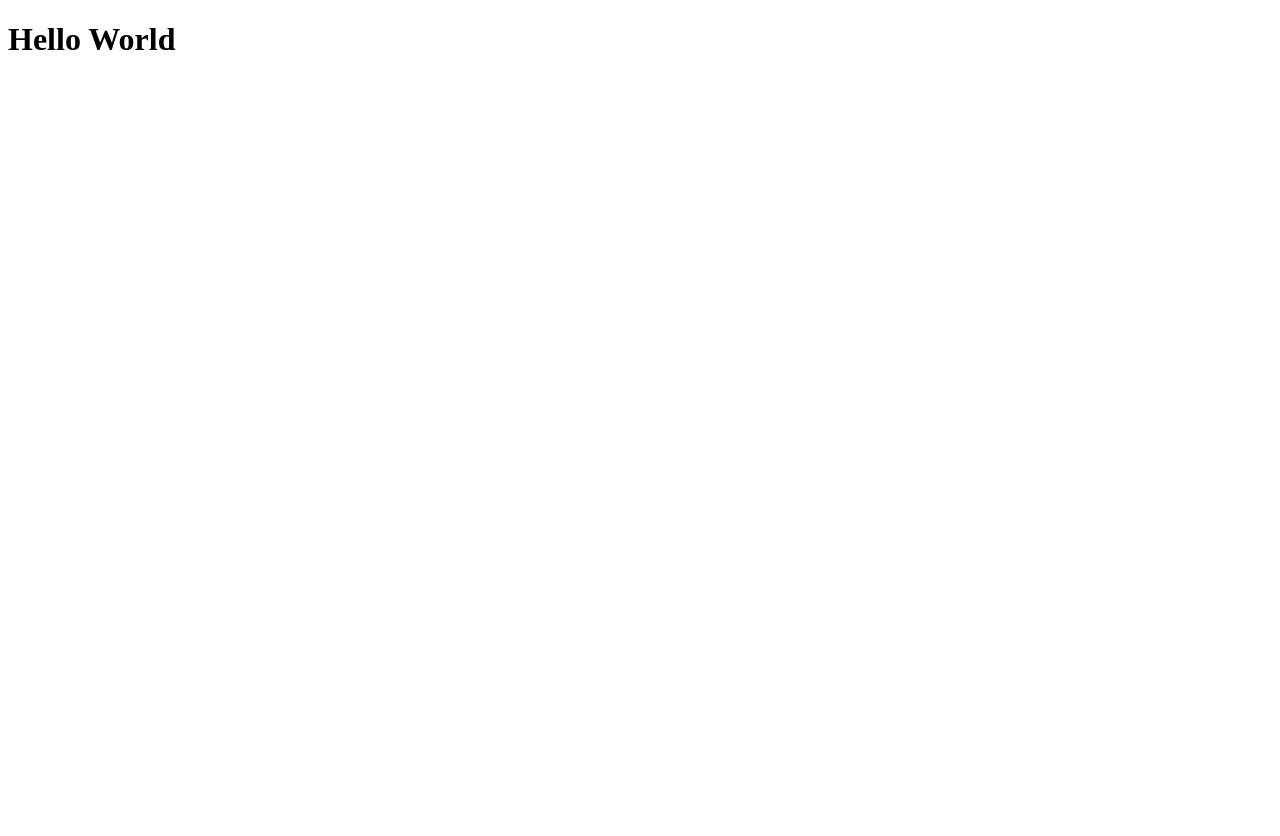
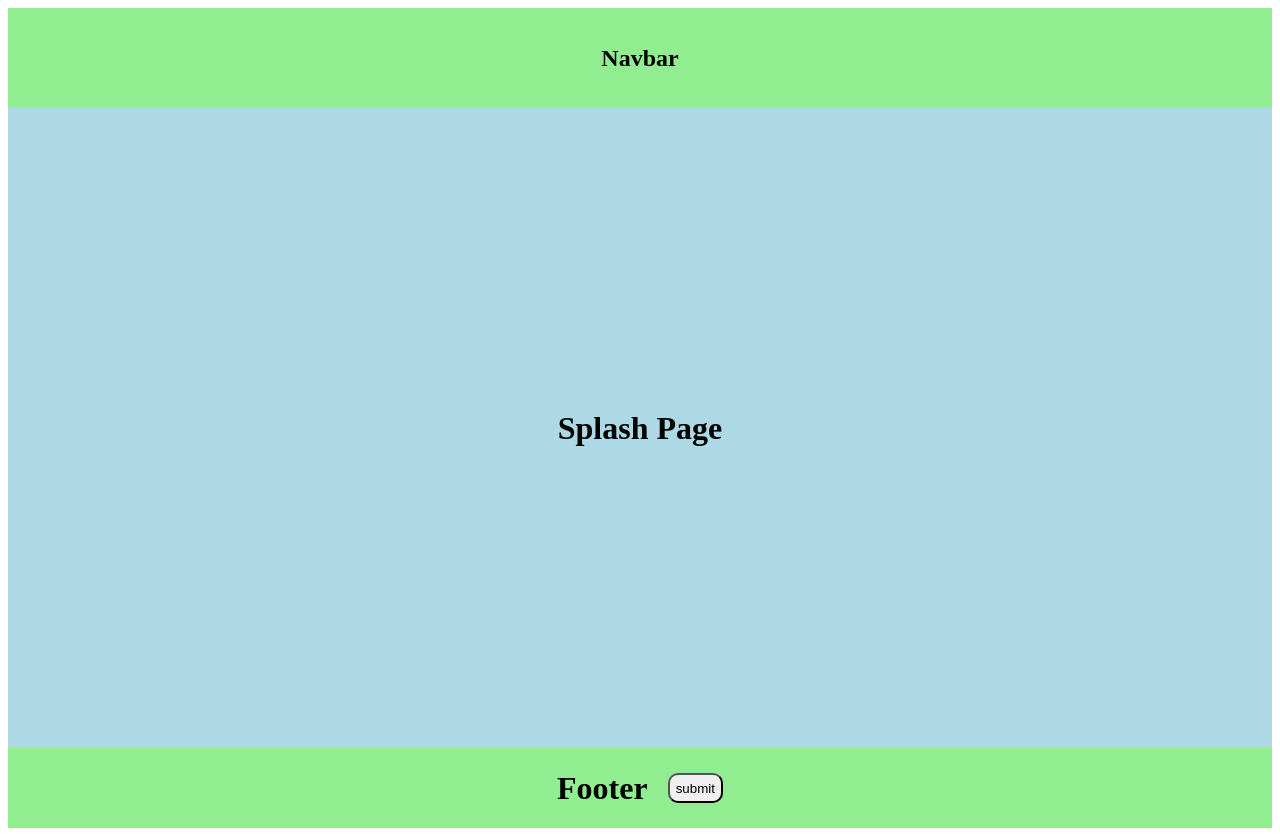
Before and after one commit to Dcastro99/GoTrek, a React (Create React App) app in the folder frontend/: page / in a window 1280 px wide. Before the commit the page ends 800 px from the top, so only its background shows below. Built offline with nearby package versions, Linux system fonts and the light colour scheme.

Commit message:
wired up react router, added homepage and signup page, initial setup for react styled-components

```diff
--- a/frontend/src/App.js
+++ b/frontend/src/App.js
@@ -1,10 +1,16 @@
-
+import React from 'react';
+import { BrowserRouter as Router, Routes, Route } from 'react-router-dom';
+import HomePage from './pages/HomePage.js';
+import SignUpPage from './pages/SignUpPage.js';
 
 function App() {
   return (
-    <div>
-      <h1>Hello World</h1>
-    </div>
+    <Router>
+      <Routes>
+        <Route exact path='/' element= { < HomePage /> } />
+        <Route exact path='/signup' element= { < SignUpPage /> } />
+      </Routes>
+    </Router>
   );
 }
 
--- /dev/null
+++ b/frontend/src/components/Footer/FooterElements.js
@@ -0,0 +1,20 @@
+import styled from 'styled-components';
+
+
+export const FooterContainer = styled.footer`
+    height: 10vh;
+    display: flex;
+    justify-content: center;
+    align-items: center;
+    font-size: 1rem;
+    background-color: lightgreen;
+`;
+
+export const FooterButton = styled.button`
+    width: auto;
+    height: 30px;
+    border-radius: 10px;
+    color: red;
+    margin-left: 20px;
+    color: black;
+`;
--- /dev/null
+++ b/frontend/src/components/Footer/index.js
@@ -0,0 +1,13 @@
+import React from 'react'
+import { FooterContainer, FooterButton } from './FooterElements';
+
+function Footer() {
+  return (
+    <FooterContainer>
+        <h1>Footer</h1>
+        <FooterButton>submit</FooterButton>
+    </FooterContainer>
+  )
+}
+
+export default Footer;
--- /dev/null
+++ b/frontend/src/components/Navbar/NavarElements.js
@@ -0,0 +1,11 @@
+import styled from 'styled-components';
+
+
+export const NavbarContainer = styled.nav`
+    height: 100px;
+    display: flex;
+    justify-content: center;
+    align-items: center;
+    font-size: 1rem;
+    background-color: lightgreen;
+`;
--- /dev/null
+++ b/frontend/src/components/Navbar/index.js
@@ -0,0 +1,12 @@
+import React from 'react'
+import { NavbarContainer } from './NavarElements';
+
+function Navbar() {
+  return (
+    <NavbarContainer>
+        <h1>Navbar</h1>
+    </NavbarContainer>
+  )
+}
+
+export default Navbar;
--- /dev/null
+++ b/frontend/src/components/Splash/SplashElements.js
@@ -0,0 +1,9 @@
+import styled from 'styled-components';
+
+export const SplashContainer = styled.div`
+    display: flex;
+    justify-content: center;
+    align-items: center;
+    height: 80vh;
+    background-color: lightblue;
+`;
--- /dev/null
+++ b/frontend/src/components/Splash/index.js
@@ -0,0 +1,12 @@
+import React from 'react'
+import { SplashContainer } from './SplashElements';
+
+function Splash() {
+  return (
+    <SplashContainer>
+        <h1>Splash Page</h1>
+    </SplashContainer>
+  )
+}
+
+export default Splash;
--- /dev/null
+++ b/frontend/src/pages/HomePage.js
@@ -0,0 +1,16 @@
+import React from 'react'
+import Navbar from '../components/Navbar';
+import Splash from '../components/Splash';
+import Footer from '../components/Footer';
+
+function HomePage() {
+  return (
+    <div>
+        <Navbar />
+        <Splash />
+        <Footer />
+    </div>
+  )
+}
+
+export default HomePage;
--- /dev/null
+++ b/frontend/src/pages/SignUpPage.js
@@ -0,0 +1,9 @@
+import React from 'react'
+
+function SignUpPage() {
+  return (
+    <div>SignUpPage</div>
+  )
+}
+
+export default SignUpPage;
```
Also changed, not shown: frontend/src/index.js (+8 -2 lines).
